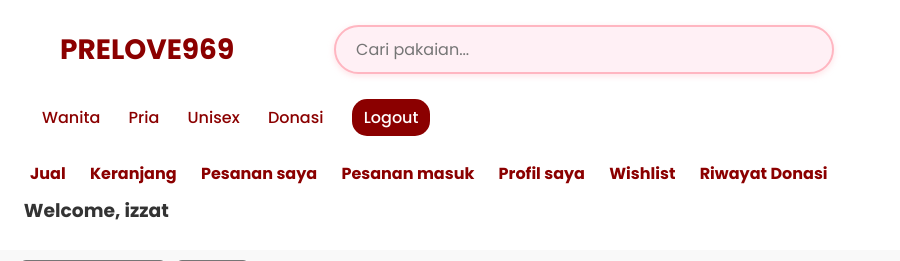
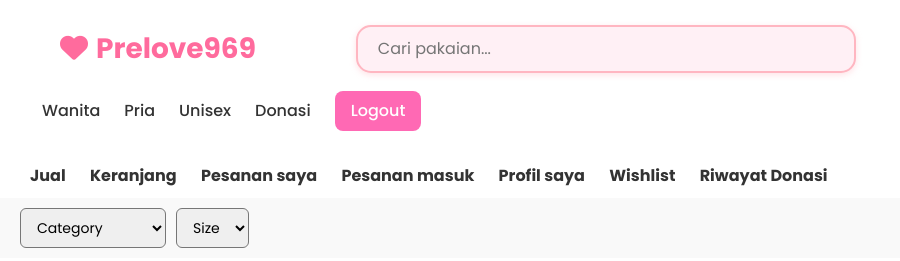
Before and after one commit to Izzatongithub/Prelove969-Platform-Penjualan-dan-Donasi-Pakaian-Pribadi, a PHP site: page /user/index_user.php in a window 1280 px wide. Shown: the top 261 px of the page, without its empty margins (0-900 px from the left). Run offline with PHP 8.4, Linux system fonts and the light colour scheme; a user stored in the database is signed in; data comes from the database, SQL or seed files in the repository.

Commit message:
'update'

```diff
--- a/frontend/style1_baru.css
+++ b/frontend/style1_baru.css
@@ -1,3 +1,15 @@
+/* Custom CSS Variables untuk Warna */
+:root {
+    --primary-color: #ff6b9d;
+    --secondary-color: #a8e6cf;
+    --accent-color: #ffd93d;
+    --light-pink: #ffe4e8;
+    --light-green: #e8f5e8;
+    --light-purple: #f0e8ff;
+    --text-dark: #2c3e50;
+    --text-light: #6c757d;
+}
+
 /* Header wrapper */
 .header-top {
 display: flex;
@@ -14,7 +26,6 @@ display: flex;
 }    */
 
 .logo a {
-    color: #8b0000  ;
     text-decoration: none; /* opsional: menghilangkan garis bawah */
 }
 
@@ -46,8 +57,9 @@ header {
 
 .logo {
     font-size: 28px;
-    font-weight: bold;
-    color: #8b0000;
+    font-weight:  700;
+    /* color: #8b0000; */
+    color: var(--primary-color) !important;
 }
 
 /* Search Container */
@@ -66,7 +78,7 @@ header {
     /* max-width: 500px; Atur panjang di sini, bisa px atau % */
     padding: 10px 20px;
     border: 2px solid #ffb6c1;
-    border-radius: 30px;
+    border-radius: 15px;
     font-size: 16px;
     transition: 0.3s ease;
     background-color: #fff0f5;
@@ -84,14 +96,14 @@ header {
 .navbar a {
     margin: 0 12px;
     text-decoration: none;
-    color: #8b0000;
+    /* color: #8b0000; */
     font-weight: 500;
     transition: 0.3s;
 }
 
 .navbar a:hover {
     color: #d63384;
-    text-decoration: underline;
+    text-decoration: none;
 }
 
 .navbar .btn {
@@ -473,7 +501,7 @@ a {
 .main-links a {
     margin-right: 20px;
     text-decoration: none;
-    color: #8b0000;
+    /* color: #8b0000; */
     font-weight: bold;
     transition: color 0.3s;
 }
--- a/user/index_user.php
+++ b/user/index_user.php
@@ -1,11 +1,15 @@
 <!DOCTYPE html>
 <html lang="id">
 <head>
+    <title>Preloved Shop</title>
     <meta charset="UTF-8">
     <meta name="viewport" content="width=device-width, initial-scale=1.0">
-    <title>Preloved Shop</title>
+    <!-- Bootstrap CSS -->
+    <link href="https://cdnjs.cloudflare.com/ajax/libs/bootstrap/5.3.0/css/bootstrap.min.css" rel="stylesheet">
+    <!-- Font Awesome Icons -->
+    <link href="https://cdnjs.cloudflare.com/ajax/libs/font-awesome/6.4.0/css/all.min.css" rel="stylesheet">
+    <link href="https://fonts.googleapis.com/css2?family=Poppins:wght@300;400;500;600;700&display=swap" rel="stylesheet">
     <link rel="stylesheet" href="../frontend/style1_baru.css">
-    <link href="https://fonts.googleapis.com/css2?family=Poppins:wght@300;400;500;600;700&display=swap" rel="stylesheet">
     <script src="../frontend/script.js" defer></script>
 </head>
 
@@ -31,7 +35,8 @@
     <header>
         <div class="header-top">
             <div class="logo">
-                <a href='index_user.php'>PRELOVE969</a>
+                <a href='index_user.php'>
+                    <i class="fas fa-heart me-2"></i>Prelove969</a>
             </div>
             <input type="text" id="search" class="search" placeholder="Cari pakaian...">
         </div>
@@ -41,7 +46,7 @@
             <a href="?gender=unisex">Unisex</a>
             <!-- <a href="#">Anak</a> -->
             <a href="form_donasi.php" class="donate">Donasi</a>
-            <a href="logout.php" class='btn'>Logout</a>
+            <a href="logout.php" class='btn-primary'>Logout</a>
         </nav>
     </header>
     <div class="main-links">
@@ -54,8 +59,9 @@
         <a href="riwayat_donasi.php">Riwayat Donasi</a>
     </div>
 
+    <!-- <span><?php echo"<h3>&nbsp;&nbsp;&nbsp;&nbsp;&nbsp;&nbsp;Welcome, " . $_SESSION['username'] . "</h3>"; ?></span><br> -->
+
     <!-- Filter -->
-    <span><?php echo"<h3>&nbsp;&nbsp;&nbsp;&nbsp;&nbsp;&nbsp;Welcome, " . $_SESSION['username'] . "</h3>"; ?></span><br>
     <section class="filters">
         <select id="category-filter" class="filters-content">
             <option value="">Category</option>
@@ -183,9 +189,9 @@
             }
 
             // $result = mysqli_query($koneksi, $query);
-            if (!$result) {
-                die("Query error: " . mysqli_error($koneksi)); // Tampilkan penyebab pasti
-            }
+            // if (!$result) {
+            //     die("Query error: " . mysqli_error($koneksi)); // Tampilkan penyebab pasti
+            // }
 
             function waktuUpload($waktu) {
                 $sekarang = time(); // waktu saat ini (timestamp)
@@ -218,33 +224,33 @@
                 echo "<div class='product'>
                     <a href='detail_produk.php?id={$row['id_pakaian']}'>
                         <img src='{$row['path_foto']}' alt='{$row['nama_pakaian']}' width='200'>
-                            <h3>{$row['nama_pakaian']}</h3>
-                            <p>Rp " . number_format($row['harga'], 0, ',', '.') . "</p>
-                            <p>{$row['ukuran']}</p>
-                            <p><em>Diunggah " . waktuUpload($row['tgl_upload']) . "</em></p>
                     </a>";
+                echo "<div class='product-header'>
+                        <h3 style='margin: 0;'>{$row['nama_pakaian']}</h3>";
 
                 if (isset($_SESSION['id_user'])) {
-                    echo "<form method='POST' action='../proses/proses_likes.php' style='display:inline; margin-top: 5px;'>";
-                    echo "<input type='hidden' name='id_pakaian' value='{$row['id_pakaian']}'>";
-
+                    echo "<form method='POST' action='../proses/proses_likes.php' style='margin: 0;'>
+                            <input type='hidden' name='id_pakaian' value='{$row['id_pakaian']}'>";
                     if ($sudah_suka) {
-                    echo "<button type='submit' name='likes' value='batal'
-                            style='border: none; background: none; cursor: pointer; font-size: 18px; color:red;'>
-                            💔 Unlike
+                        echo"<button type='submit' name='likes' value='batal' style='border: none; background: none; cursor: pointer; font-size: 18px; color:red;'>
+                                <i class='fa-solid fa-heart'></i>
                             </button>";
                     } else {
-                    echo "<button type='submit' name='likes' value='suka'
-                            style='border: none; background: none; cursor: pointer; font-size: 18px; color:#444;'>
-                            ❤️ Like
+                        echo"<button type='submit' name='likes' value='suka' style='border: none; background: none; cursor: pointer; font-size: 18px; color:#444;'>
+                                <i class='fa-regular fa-heart'></i>
                             </button>";
                     }
                     echo "</form>";
                 }
 
+                echo "</div>"; // penutup product-header
+                echo "<p>Rp " . number_format($row['harga'], 0, ',', '.') . "</p>
+                <p>{$row['ukuran']}</p>
+                <p><em>Diunggah " . waktuUpload($row['tgl_upload']) . "</em></p>";
+
                 $jumlah_suka = mysqli_num_rows(mysqli_query($koneksi, "SELECT * FROM likes WHERE id_pakaian='$id_pakaian'"));
-                echo "<p>Disukai oleh $jumlah_suka orang</p>";
-                echo "</div>";
+                echo "<p>Disukai oleh $jumlah_suka orang</p>
+                </div>";
             }
         ?>
     </section>
```
Also changed, not shown: other parts of frontend/style1_baru.css (+42 -6 lines), user/detail_produk.php (+17 -7 lines), user/jual_pakaian.php (+11 -8 lines), user/keranjang.php (+8 -2 lines), user/pesananku.php (+14 -8 lines). Lines whose indentation alone changed are shown as unchanged.
